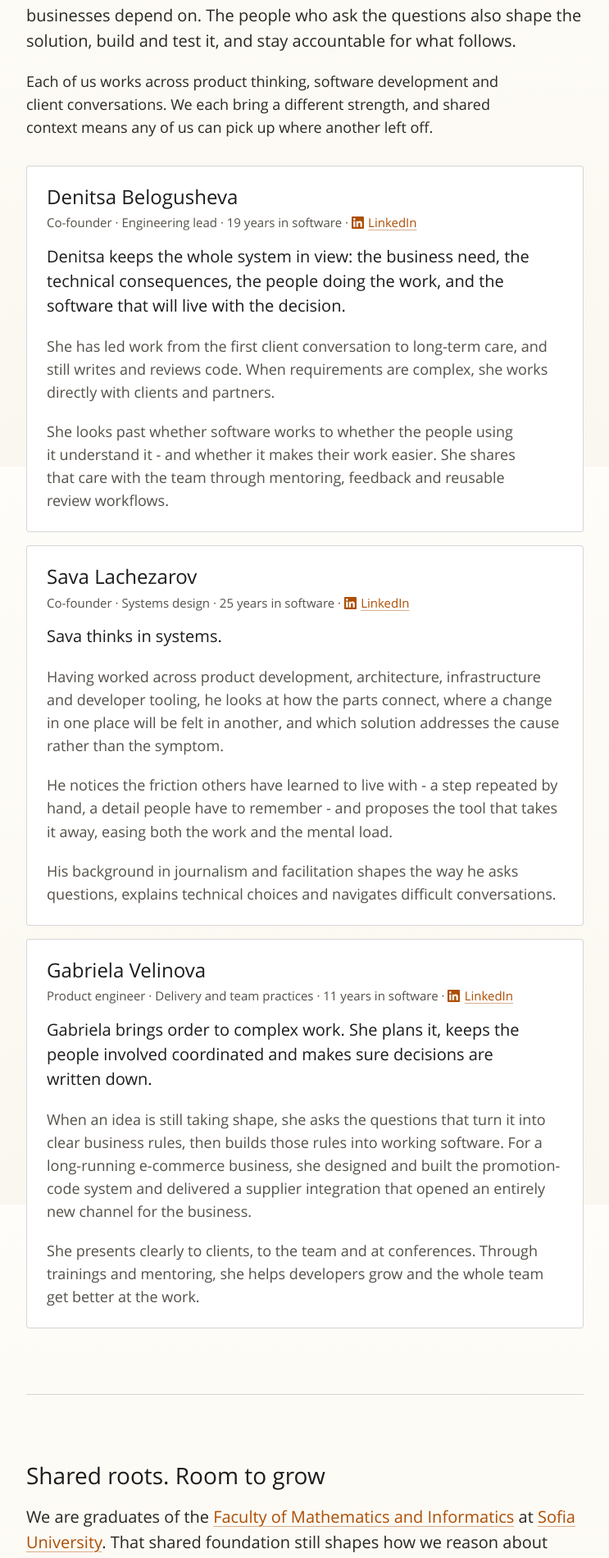
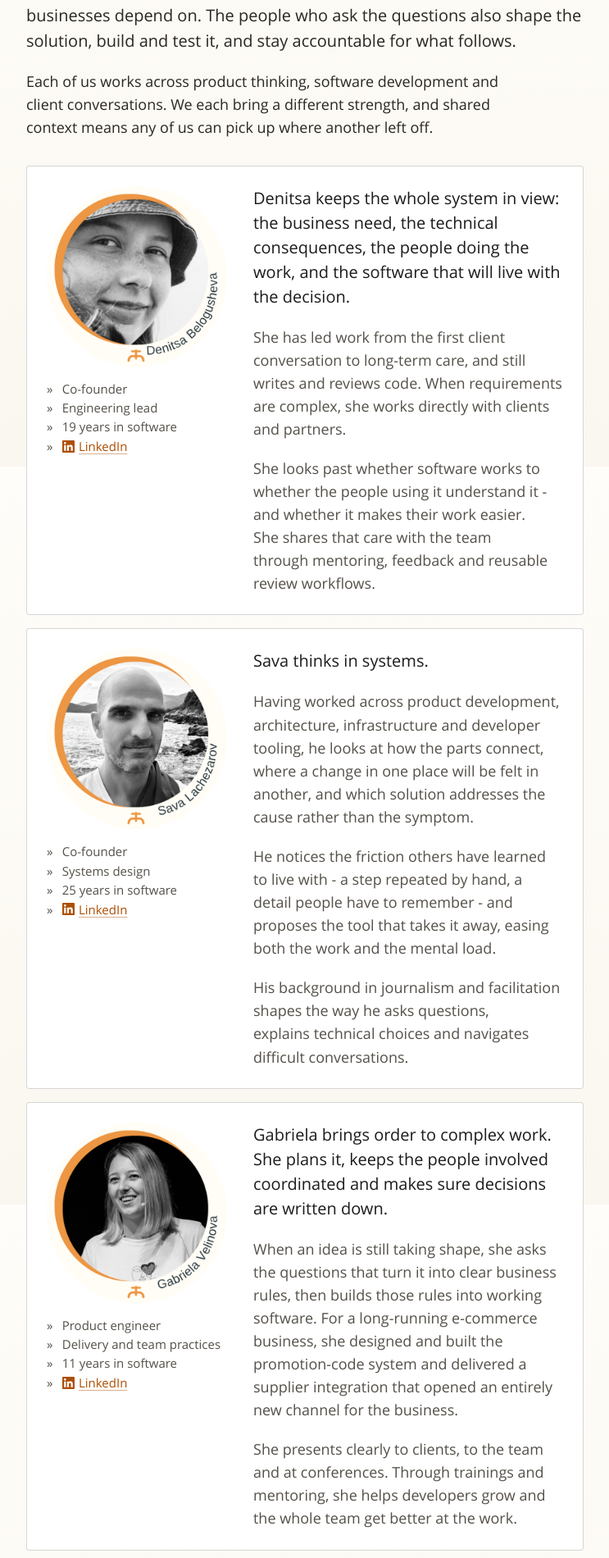
Before and after one commit to tutuf/tutuf.github.io, a Jekyll site: the page built from team.md, in a window 1280 px wide. Shown: the part 331-2231 px from the top of the page at 82% size, without its empty margins (148-891 px from the left). Built offline with Jekyll 4.4.1, drawn with Linux system fonts in a browser that asks for light colours.

Commit message:
Add photos and redo the design of the team page

```diff
--- a/assets/css/style.scss
+++ b/assets/css/style.scss
@@ -29,6 +29,7 @@ $space-section: unquote("clamp(3.5rem, 2.25rem + 4vw, 5rem)");
 
 // Breakpoints in em, so they follow the reader's font size too
 $phone: 30em;         // 480px
+$card-stack: 48em;    // 768px; below this a person's card is one column
 
 // Links
 $link-color: $primary;
@@ -635,9 +636,13 @@ summary {
   }
 }
 
-// People on the Team page, set apart as cards
+// People on the Team page, set apart as cards: portrait and role on the
+// left, the bio in a column on their right
 .person {
-  padding: $space-p $space-l $space-xs;
+  display: grid;
+  grid-template-columns: 13.75rem minmax(0, 1fr);
+  column-gap: $space-xl;
+  padding: $space-l $space-l $space-xs;
   margin-bottom: $space-m;
   background: var(--card-bg);
   border: 1px solid var(--card-border);
@@ -645,15 +650,28 @@ summary {
 
   h3 {
     margin-top: 0;
-    margin-bottom: $space-xs;
+    margin-bottom: $space-m;
     font-size: 1.5rem;
+
+    // the portrait carries the name, set into the image
+    img {
+      display: block;
+      width: 100%;
+      max-width: 17.5rem;
+      height: auto;
+    }
   }
 
-  // role and years at a glance, under the name
-  p.role {
+  // role and years at a glance, under the portrait
+  ul.role {
     font-size: 0.9375rem;
     color: var(--muted);
-    margin-bottom: 0.875rem;
+    margin-bottom: $space-m;
+
+    li {
+      margin-bottom: 0;
+      color: var(--muted);
+    }
 
     // the icon stays with its word and takes the link's colour
     a { white-space: nowrap; }
@@ -668,11 +686,11 @@ summary {
 
   // each bio opens with who the person is in one line; the rest is
   // softer, for readers who want more
-  > p:not(.role) {
+  .bio > p {
     color: var(--muted);
   }
 
-  > p.role + p {
+  .bio > p:first-child {
     font-size: 1.25rem;
     line-height: 1.5;
     color: var(--heading);
@@ -682,6 +700,12 @@ summary {
 // room between the introduction and the first card, as after other leads
 .visually-hidden + .person {
   margin-top: $space-xl;
+}
+
+@media (max-width: $card-stack) {
+  .person {
+    display: block;
+  }
 }
 
 @media (max-width: $phone) {
--- a/team.md
+++ b/team.md
@@ -16,10 +16,20 @@ Each of us works across product thinking, software development and client conver
 
 <div class="person" markdown="1">
 
-### Denitsa Belogusheva
+<div class="profile" markdown="1">
 
-Co-founder · Engineering lead · 19 years in software · [{% include linkedin-icon.html %}LinkedIn](https://www.linkedin.com/in/denitsa-belogusheva/){: aria-label="Denitsa Belogusheva on LinkedIn"}
-{: .role}
+### ![Denitsa Belogusheva](/images/team/denitsa.png){: width="280" height="280"}
+{: #denitsa-belogusheva}
+
+* Co-founder
+* Engineering lead
+* 19 years in software
+* [{% include linkedin-icon.html %}LinkedIn](https://www.linkedin.com/in/denitsa-belogusheva/){: aria-label="Denitsa Belogusheva on LinkedIn"}
+{: .role role="list"}
+
+</div>
+
+<div class="bio" markdown="1">
 
 Denitsa keeps the whole system in view: the business need, the technical consequences, the people doing the work, and the software that will live with the decision.
 
@@ -29,12 +39,24 @@ She looks past whether software works to whether the people using it understand
 
 </div>
 
+</div>
+
 <div class="person" markdown="1">
 
-### Sava Lachezarov
+<div class="profile" markdown="1">
 
-Co-founder · Systems design · 25 years in software · [{% include linkedin-icon.html %}LinkedIn](https://www.linkedin.com/in/sava-lachezarov-0834b2275/){: aria-label="Sava Lachezarov on LinkedIn"}
-{: .role}
+### ![Sava Lachezarov](/images/team/sava.png){: width="280" height="280"}
+{: #sava-lachezarov}
+
+* Co-founder
+* Systems design
+* 25 years in software
+* [{% include linkedin-icon.html %}LinkedIn](https://www.linkedin.com/in/sava-lachezarov-0834b2275/){: aria-label="Sava Lachezarov on LinkedIn"}
+{: .role role="list"}
+
+</div>
+
+<div class="bio" markdown="1">
 
 Sava thinks in systems.
 
@@ -46,18 +68,32 @@ His background in journalism and facilitation shapes the way he asks questions,
 
 </div>
 
+</div>
+
 <div class="person" markdown="1">
 
-### Gabriela Velinova
+<div class="profile" markdown="1">
 
-Product engineer · Delivery and team practices · 11 years in software · [{% include linkedin-icon.html %}LinkedIn](https://www.linkedin.com/in/gabriela-luhova/){: aria-label="Gabriela Velinova on LinkedIn"}
-{: .role}
+### ![Gabriela Velinova](/images/team/gabriela.png){: width="280" height="280"}
+{: #gabriela-velinova}
+
+* Product engineer
+* Delivery and team practices
+* 11 years in software
+* [{% include linkedin-icon.html %}LinkedIn](https://www.linkedin.com/in/gabriela-luhova/){: aria-label="Gabriela Velinova on LinkedIn"}
+{: .role role="list"}
+
+</div>
+
+<div class="bio" markdown="1">
 
 Gabriela brings order to complex work. She plans it, keeps the people involved coordinated and makes sure decisions are written down.
 
 When an idea is still taking shape, she asks the questions that turn it into clear business rules, then builds those rules into working software. For a long-running e-commerce business, she designed and built the promotion-code system and delivered a supplier integration that opened an entirely new channel for the business.
 
 She presents clearly to clients, to the team and at conferences. Through trainings and mentoring, she helps developers grow and the whole team get better at the work.
+
+</div>
 
 </div>
 
```
Also changed, not shown: images/team/denitsa.png (added), images/team/gabriela.png (added), images/team/sava.png (added).
